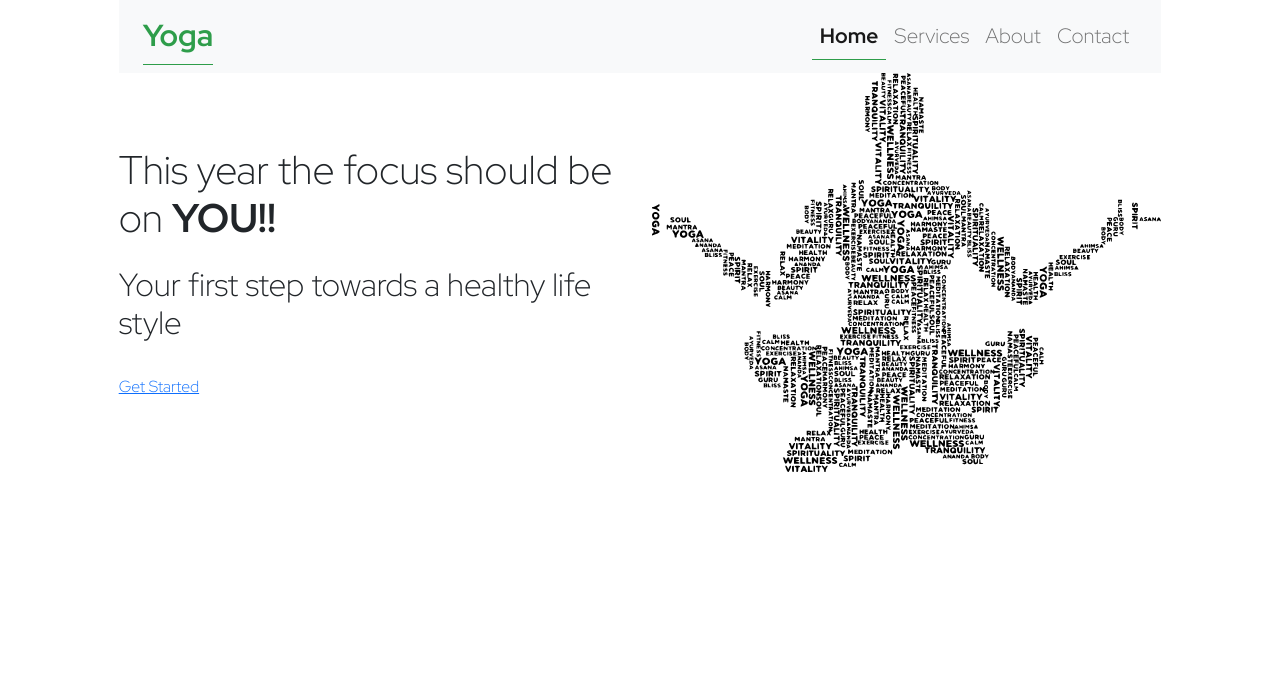
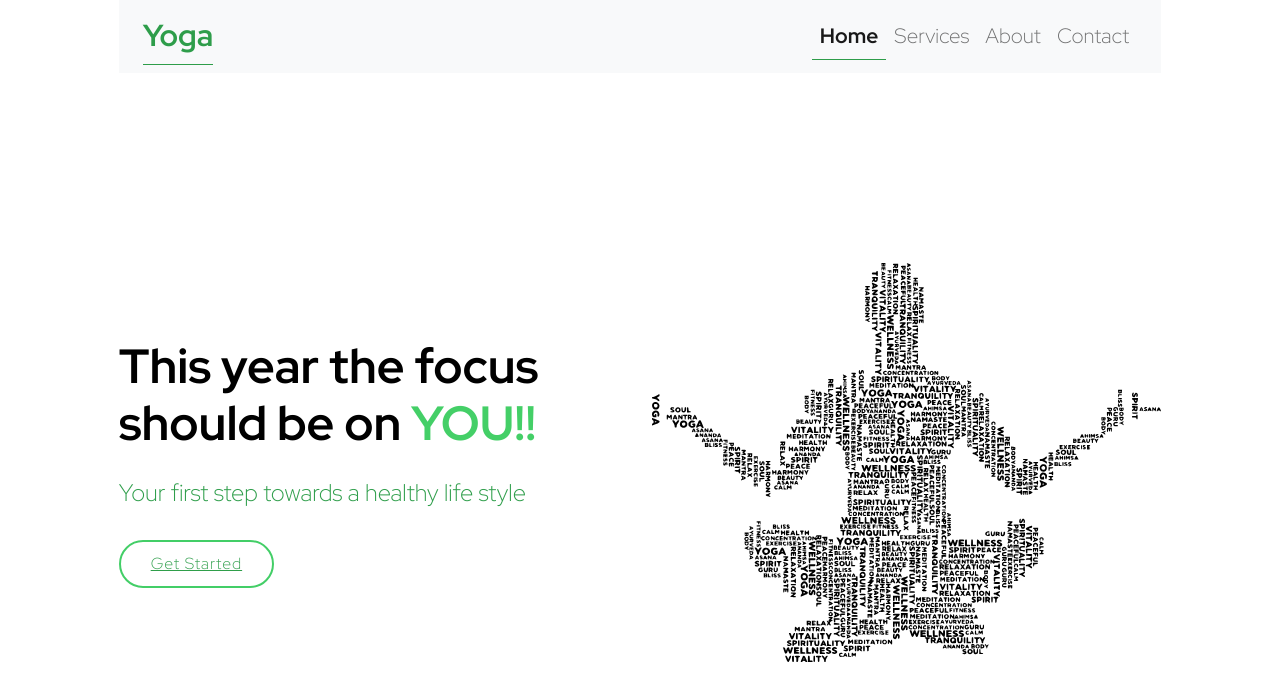
Before and after one commit to maurya512/yoga, a React (Create React App) app: page / in a window 1280 px wide. Shown: the top 700 px of the page. Built offline with nearby package versions, Linux system fonts and the light colour scheme.

Commit message:
Added some more styling to the home page

```diff
--- a/src/index.css
+++ b/src/index.css
@@ -19,7 +19,6 @@
   color: rgba(6, 139, 39, 0.836) !important;
 }
 
-
 .navbar a {
   font-size: 1.3rem;
   text-transform: capitalize;
@@ -33,7 +32,7 @@
 
 /* hover effect for anchor tag in navbar */
 .navbar a:hover {
-  color:rgba(31, 197, 73, 0.836) !important;
+  color: rgba(31, 197, 73, 0.836) !important;
 }
 
 /*  */
@@ -47,3 +46,48 @@
     border-bottom: none;
   }
 }
+
+/* Main page loading section */
+#header {
+  width: 100%;
+  height: 80vh;
+  margin-top: 70px;
+}
+
+#header h1 {
+  margin: 0 0 10px 0;
+  font-size: 48px;
+  font-weight: 700;
+  color: black;
+}
+
+#header .brand-name {
+  color:rgba(31, 197, 73, 0.836);
+}
+
+#header h2 {
+  color: rgba(6, 139, 39, 0.836);
+  font-size: 24px;
+}
+
+#header .btn-get-started {
+  font-weight: 500;
+  font-size: 16px;
+  letter-spacing: 1px;
+  display: inline-block;
+  padding: 10px 30px;
+  border-radius: 50px;
+  transition: 0.5s;
+  color:rgba(6, 139, 39, 0.836);
+  border: 2px solid rgba(31, 197, 73, 0.836);
+  text-transform: none;
+}
+
+#header .btn-get-started:hover {
+  background: seagreen;
+  color: #fff;
+}
+
+.header-img {
+  text-align: right;
+}
```
